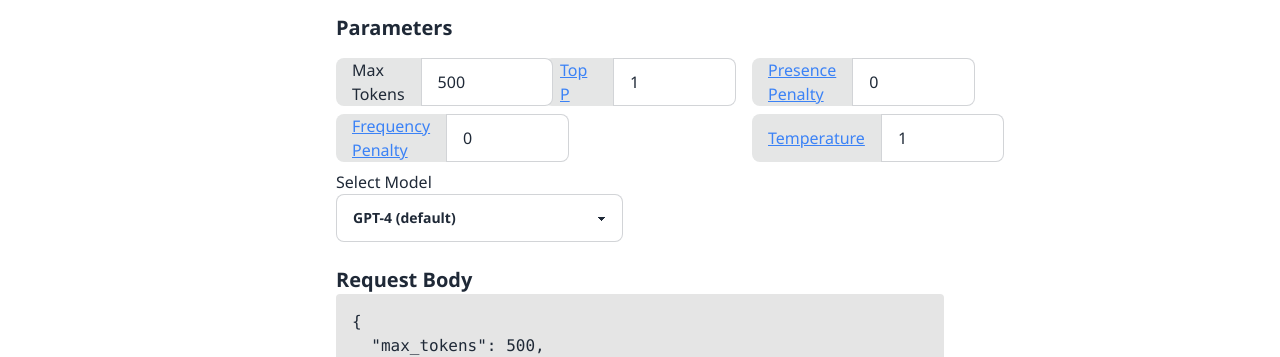
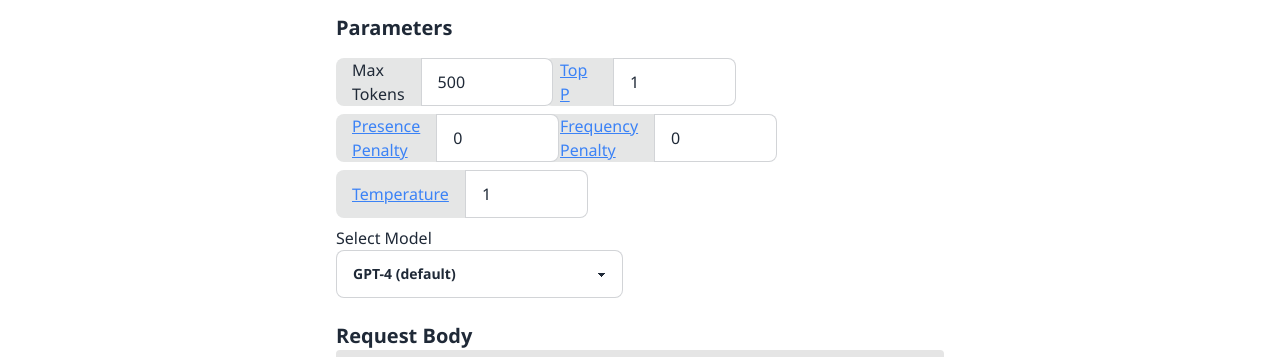
Before and after one commit to aaanh/gpt-playground, a Next.js app in the folder next.frontend.app/: page /multi-turn in a window 1280 px wide. Shown: the part 350-707 px from the top of the page. Built offline with nearby package versions, Linux system fonts and the light colour scheme.

Commit message:
Fix layout on higher res viewports

```diff
--- a/next.frontend.app/src/pages/multi-turn.tsx
+++ b/next.frontend.app/src/pages/multi-turn.tsx
@@ -218,8 +218,8 @@ const MultiTurn: NextPage = () => {
         </form>
         {/*  */}
         <h3 className="mt-4 text-xl font-bold">Parameters</h3>
-        <div className="mt-4 flex w-full flex-wrap items-center">
-          <div className="flex flex-wrap justify-between [&>*]:mb-2 [&>*]:w-48">
+        <div className="mt-4 flex w-full flex-wrap items-start flex-col">
+          <div className="flex flex-wrap [&>*]:w-48 [&>*]:mb-2 [&>*]:mr-4">
             <label className="input-group">
               <span>Max Tokens</span>
               <input
@@ -276,8 +276,8 @@ const MultiTurn: NextPage = () => {
                   presencePenalty > 1
                     ? 1
                     : presencePenalty < 0
-                    ? 0
-                    : presencePenalty
+                      ? 0
+                      : presencePenalty
                 }
                 placeholder="1.0"
                 className="input-bordered input"
@@ -305,8 +305,8 @@ const MultiTurn: NextPage = () => {
                   frequencyPenalty > 1
                     ? 1
                     : frequencyPenalty < 0
-                    ? 0
-                    : frequencyPenalty
+                      ? 0
+                      : frequencyPenalty
                 }
                 placeholder="1.0"
                 className="input-bordered input"
```
